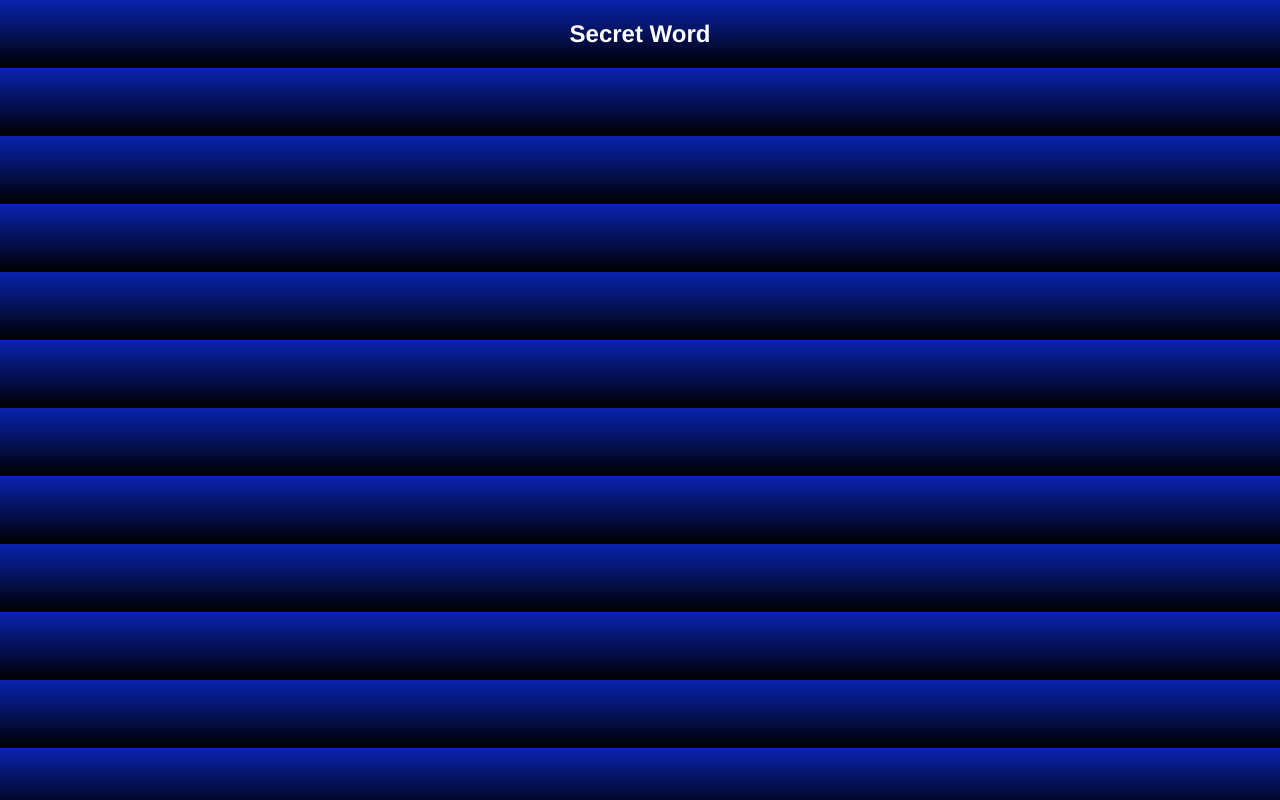
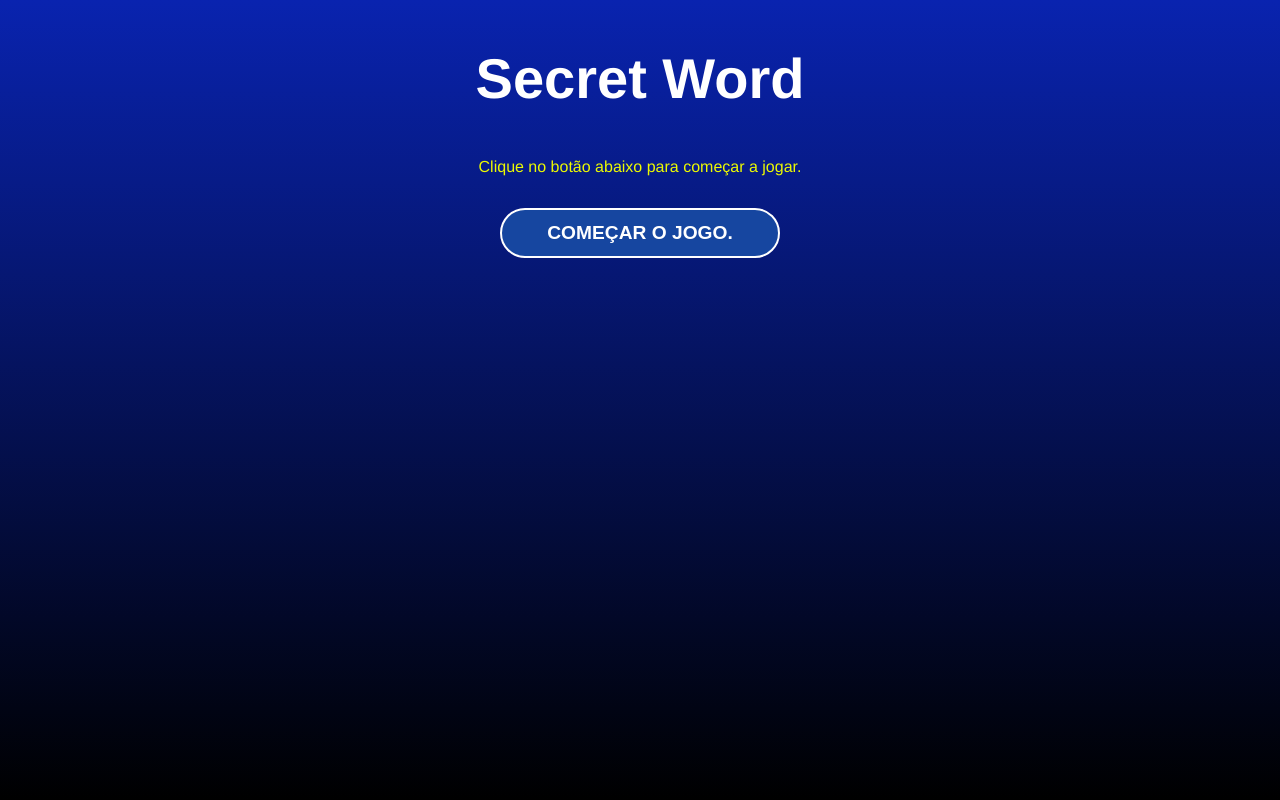
Before and after one commit to Orozimbo1/Secret_Word, a React (Vite) app in the folder secret-word-app/: page / in a window 1280 px wide. Built offline with nearby package versions, Linux system fonts and the light colour scheme.

Commit message:
Finalizando tela principal

```diff
--- a/secret-word-app/src/App.jsx
+++ b/secret-word-app/src/App.jsx
@@ -1,10 +1,12 @@
 import './App.css'
+
+import { StartScreen } from './components'
 
 function App() {
 
   return (
     <div className="App">
-      <h2>Secret Word</h2>
+      <StartScreen />
     </div>
   )
 }
--- /dev/null
+++ b/secret-word-app/src/components/StartScreen.css
@@ -0,0 +1,8 @@
+.start h1 {
+  font-size: 3.5em
+}
+
+.start p {
+  margin-bottom: 2em;
+  color: #ecfa00
+}
--- /dev/null
+++ b/secret-word-app/src/components/StartScreen.jsx
@@ -0,0 +1,13 @@
+import './StartScreen.css'
+
+const StartScreen = () => {
+  return (
+    <section className='start'>
+      <h1>Secret Word</h1>
+      <p>Clique no botão abaixo para começar a jogar.</p>
+      <button>Começar o jogo.</button>
+    </section>
+  )
+}
+
+export default StartScreen
--- /dev/null
+++ b/secret-word-app/src/components/index.js
@@ -0,0 +1 @@
+export { default as StartScreen } from './StartScreen.jsx';
--- a/secret-word-app/src/index.css
+++ b/secret-word-app/src/index.css
@@ -1,5 +1,5 @@
 html, body {
-  heigth: 100%;
+  height: 100%;
 }
 
 body {
@@ -13,3 +13,21 @@
   );
   color: #fff;
 }
+
+button {
+  background: #1646a0;
+  color: #fff;
+  padding: 0 45px;
+  border: 2px solid #fff;
+  border-radius: 25px;
+  height: 50px;
+  text-transform: uppercase;
+  font-weight: bold;
+  font-size: 1.2em;
+  cursor: pointer;
+  transition: .4s;
+}
+
+button:hover {
+  background-color: #0923af;
+}
```
